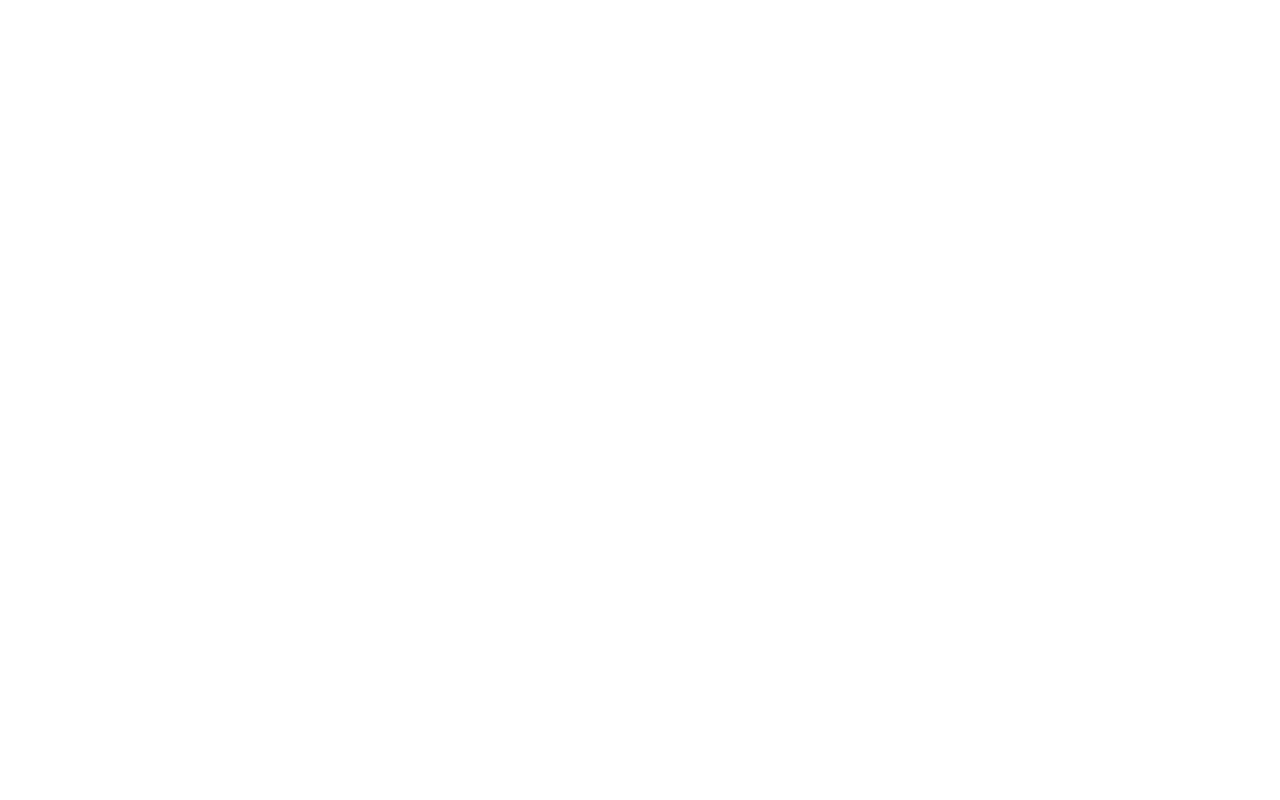
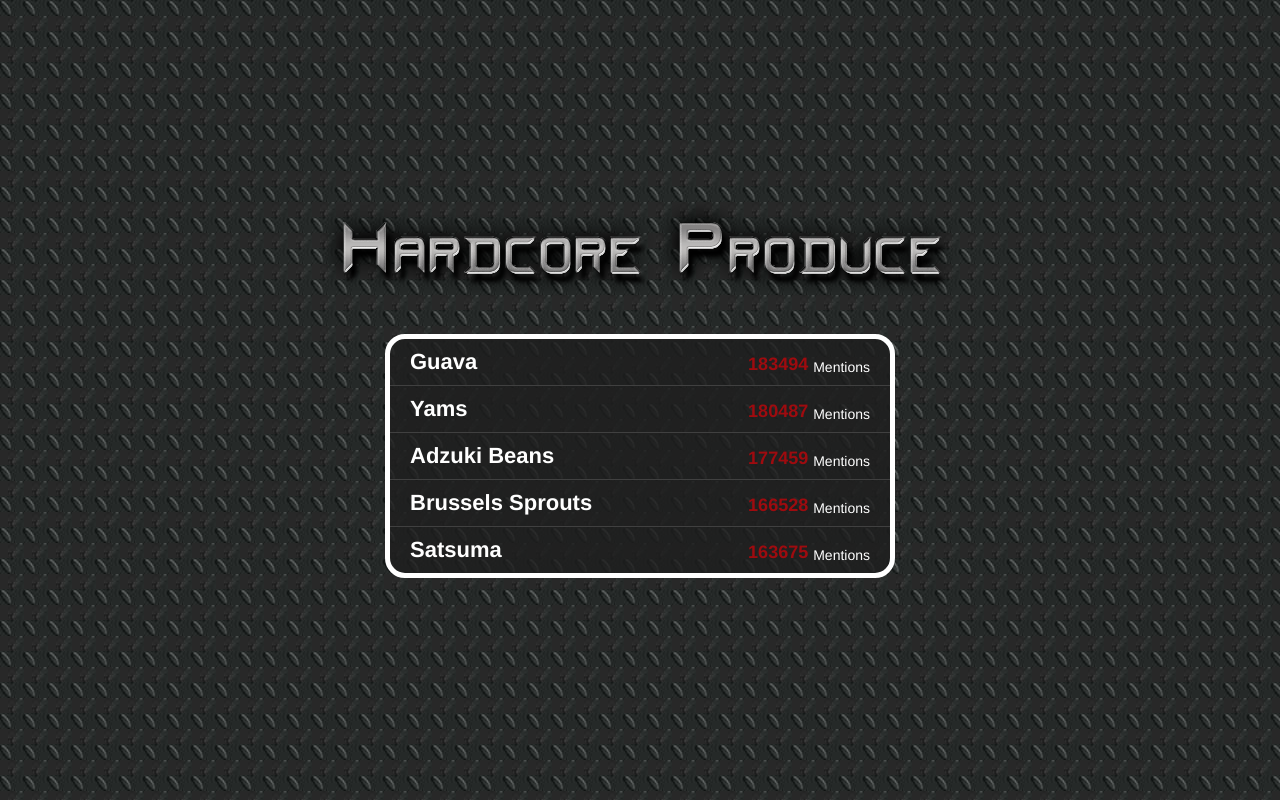
Before and after one commit to ianwhitedeveloper/hardcore-veggies-playground, a plain HTML site: page index.html in a window 1280 px wide. Drawn offline with nearby package versions, Linux system fonts and the light colour scheme.

Commit message:
finish basic styling attempting to use SMACSS where css is highly modular and reusable instead of very succint

```diff
--- a/css/style.css
+++ b/css/style.css
@@ -0,0 +1,86 @@
+body {
+	background-image: url(../images/Leaderboard.jpg);
+}
+
+.leaderboard {
+	font-family: 'Helvetica', sans-serif;
+	margin-top: 25vh;
+}
+
+.leaderboard * {
+	margin: 0 auto;
+}
+
+.leaderboard h1 {
+	font-size: 26px;
+}
+
+.leaderboard h2 {
+	font-size: 22px;
+}
+
+.leaderboard h3 {
+	font-size: 18px;
+}
+
+.leaderboard h4 {
+	font-size: 14px;
+}
+
+.layout_constrained {
+	max-width: 768px;
+	margin: 0 auto;
+}
+
+.leaderboard_header {
+	text-indent: -9999px;
+	background: url(../images/board-title.png) no-repeat center center;
+	background-size: contain;
+	width: 100%;
+	height: 96px;
+	margin: 5% 0;
+}
+
+.leaderboard_display {
+	max-width: 500px;
+	border: 5px solid #fff;
+	border-radius: 20px;
+	min-height: 100px;
+	background-color: rgba(30,31,30,.80)
+}
+
+.leaderboard_list {
+	padding: 0;
+}
+
+.leaderboard__listItem {
+	list-style-type: none;
+	border-bottom: 1px solid #404040;
+	padding: 10px 20px;
+}
+
+.leaderboard__listItem:last-child {
+	border: none;
+}
+
+.leaderboard__listItem {
+	display: flex;
+  align-items: flex-end;
+  justify-content: space-between;
+}
+
+.leaderboard__listItem h2 {
+	color: #fff;
+	font-weight: bold;
+	flex: 1;
+}
+
+.leaderboard__listItem h3 {
+	color: #9e0b0f;
+}
+
+.leaderboard__listItem h4 {
+	color: #fff;
+	font-weight: lighter;
+	padding-left: 5px;
+}
--- a/index.html
+++ b/index.html
@@ -16,13 +16,44 @@
   </head>
   <body>
 
+  <div class="layout_constrained">
+    <main class="leaderboard">
+      <h1 class="leaderboard_header">Hardcore Produce</h1>
 
+      <div class="leaderboard_display">
+
+        <ul class="leaderboard_list" rel="js_produce_leaderboard_list">
+          <!-- injected via js  -->
+          <!-- <li class="leaderboard__listItem" rel="leaderboard__listItem_isActive etc">
+            <h2>Parsnips</h2>
+
+            <h3>1,329</h3>
+            <h4>Mentions</h4>
+          </li> -->
+        </ul>
+
+      </div>
+
+    </main>
+  </div>
 
     <!-- JS -->
     <script src="https://ajax.googleapis.com/ajax/libs/jquery/2.1.3/jquery.min.js"></script>
+    <script src="https://cdnjs.cloudflare.com/ajax/libs/mustache.js/2.2.1/mustache.js"></script>
     <script src="js/eventemitter2.js"></script>
     <script src="./js/api.js"></script>
     <script src="./js/script.js"></script>
 
+    <script id="template" type="x-tmpl-mustache">
+      {{#items}}
+      <li class="leaderboard__listItem" rel="leaderboard__listItem_isActive">
+        <h2>{{name}}</h2>
+
+        <h3>{{count}}</h3>
+        <h4>Mentions</h4>
+      </li>
+      {{/items}}
+    </script>
+
   </body>
 </html>
--- a/js/script.js
+++ b/js/script.js
@@ -1,7 +1,11 @@
 $(document).ready(function() {
 	(function() {
 		var poller = new spredfast.Poller(),
-				EVT = new EventEmitter2();
+				EVT = new EventEmitter2(),
+				template = document.getElementById('template').innerHTML,
+				leaderboardListElement = $('[rel="js_produce_leaderboard_list"]');
+
+		Mustache.parse(template);
 
 		function returnLargestByCount(a,b) {
 		  if (a.count < b.count) {
@@ -20,16 +24,20 @@ $(document).ready(function() {
 					poller.poll({type: 'fruits', limit: 10})
 				)
 				.done(function(veggies, fruits) {
-					veggies
-					.concat(fruits)
-					.sort(returnLargestByCount)
-					.slice(0, 5)
-					.forEach(function(el) {
-						console.log(el.name + ' ' + el.count);
-					})
+					var data = { 'items' : veggies
+						.concat(fruits)
+						.sort(returnLargestByCount)
+						.slice(0, 5)
+						.map(function(el) {
+							console.log(el.name + ' ' + el.count);
+							return {"name": el.name, "count": el.count};
+						})
+					};
+
+					leaderboardListElement.html(Mustache.render(template, data));
 				})
 				.fail(function() {
-					console.warn('uh oh');
+					leaderboardListElement.empty().html('<h1>Error - please try again later</h1>');
 				});
 
 			// setTimeout(getResults, 15000);
```
Also changed, not shown: images/Leaderboard.jpg (added), images/board-title.png (added).
